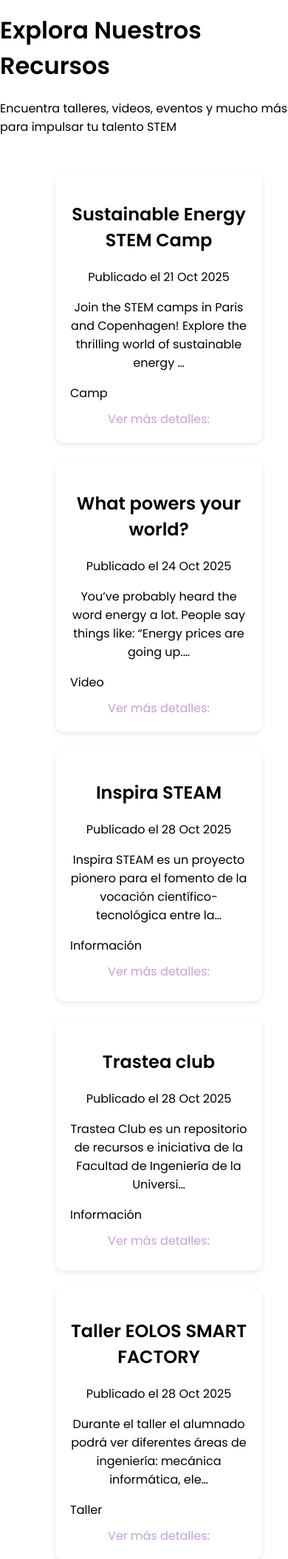
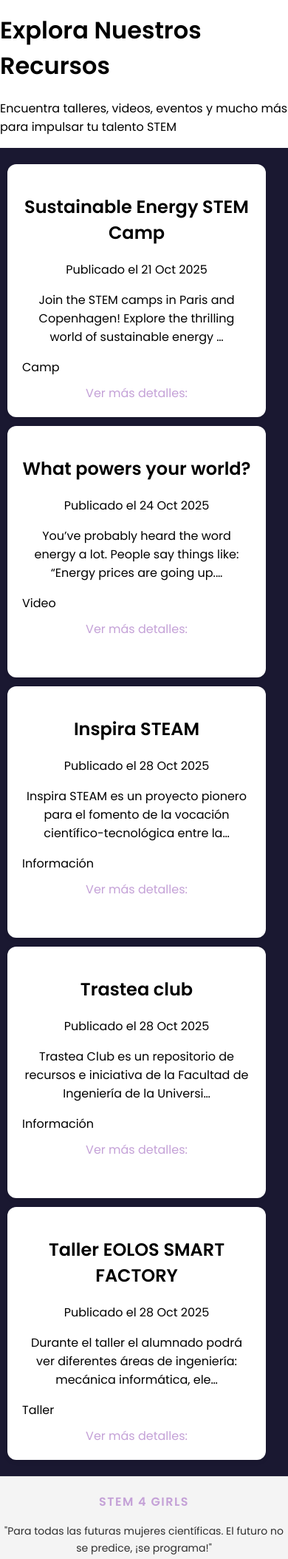
Before and after one commit to IRIA-PICO/stem4girls, a Django app: page /appstem4girls/recursos/ in a window 390 px wide. Shown: the part 223-2331 px from the top of the page at 74% size. Run offline with Django 5.2, Linux system fonts and the light colour scheme; data comes from the database, SQL or seed files in the repository.

Commit message:
problemas con padding y añadir responsive

```diff
--- a/appstem4girls/static/css/base.css
+++ b/appstem4girls/static/css/base.css
@@ -84,6 +84,7 @@ body{
   min-height: 100vh;
   display: flex;
   flex-direction: column;
+  box-sizing: border-box;
 }
 /*BASE PARA EL FOOTER*/
 footer {
--- a/appstem4girls/static/css/recursos.css
+++ b/appstem4girls/static/css/recursos.css
@@ -2,7 +2,9 @@
 .grid_recursos {
   width: 100%;
   padding: 20px;
+  box-sizing: border-box; /* incluye el padding dentro del 100% */
   text-align: center;
+  background-color: #1a1831;
 }
 
 .recurso_card {
@@ -52,3 +54,47 @@
   text-decoration: none;
   font-weight: 600;
 }
+.recurso a{
+  text-decoration: none;
+  color: #C4A1D7;
+}
+/*Responsive*/
+
+@media (max-width: 900px) {
+  .grid_recursos {
+    padding: 10px;
+    text-align: center;
+    box-sizing: border-box;
+  }
+
+  .recurso_card {
+    width: 90%;
+    min-width: auto;
+    margin: 10px auto;
+    display: block;
+
+  }
+}
+
+/*Responsive Moviles */
+@media (max-width: 768px) {
+  .recurso_card {
+    display: block;
+    width: 100%;
+    margin: 12px 0;
+    box-sizing: border-box;
+  }
+  .grid_recursos {
+    padding: 10px;
+    box-sizing: border-box;
+  }
+
+  .recurso {
+    width: 90%;
+    padding: 20px;
+    margin: 30px auto;
+  }
+  .recurso h1 {
+    font-size: 1.5rem;
+  }
+}
```
